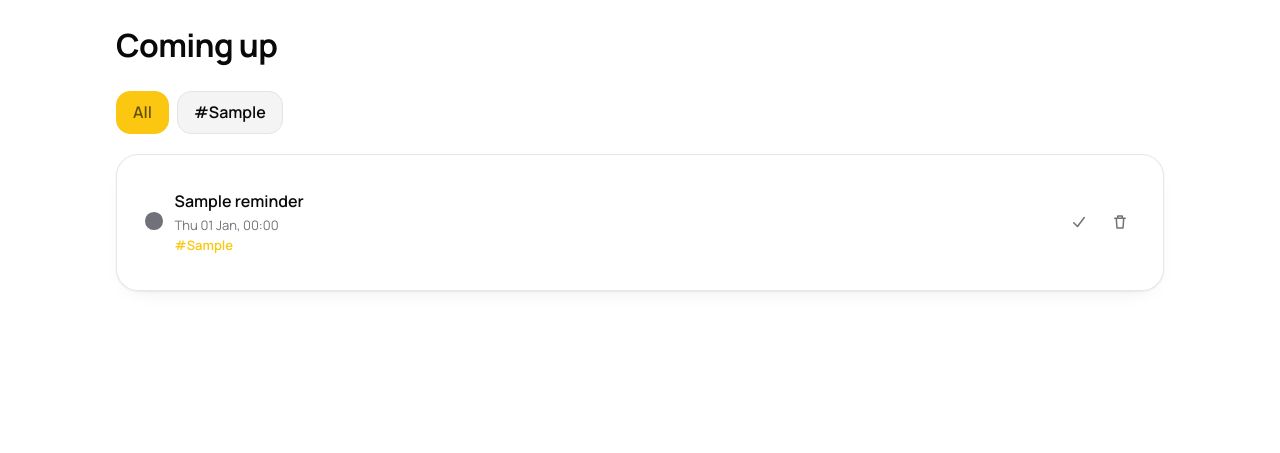
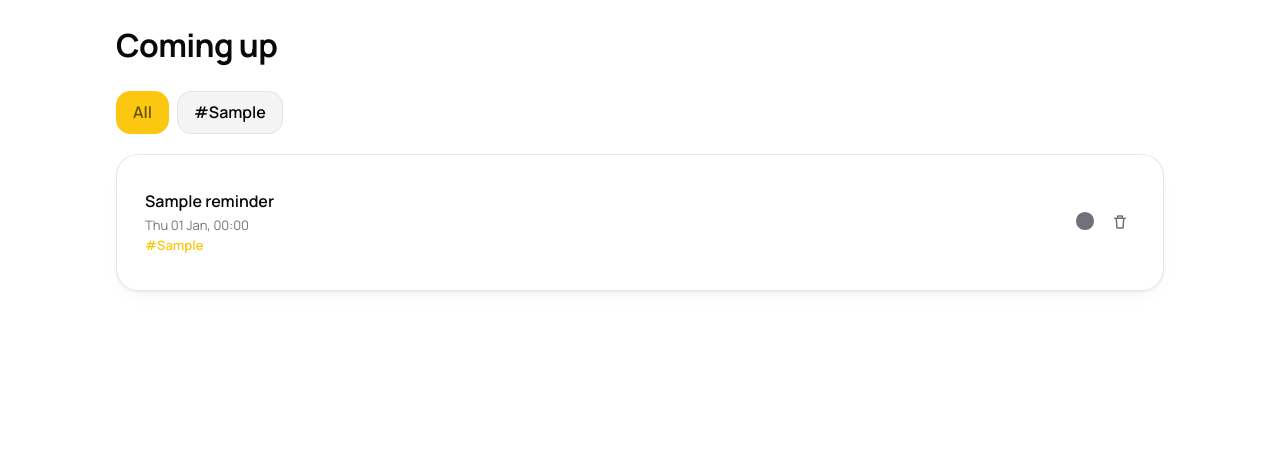
Before and after one commit to lightmorphic/chkt-server, a Flask app: page / in a window 1280 px wide. Shown: the part 60-513 px from the top of the page. Run offline with Flask 3, Linux system fonts and the light colour scheme; the visitor is signed in with stand-in values (Sample User, id 1); tables that the repository leaves empty hold one stand-in row (values such as "Sample post"); parts of the project's set-up code (start-up, migrations or seed data) failed here and were passed over.

Commit message:
Reposition the active circle to match the app's row order exactly
Moved it from before the title to between the title/tags body and the
delete button, matching HomeScreen.kt's ReminderRow order (title
Column -> ActiveCircle -> Delete). Removed the separate "Done" tick
button from the list row it was displacing — the app has no per-row
mark-done action either, only at alert time, which the fired-reminder
overlay's own Done button (still wired to the same /done route)
already covers.

Co-Authored-By: Claude Sonnet 5 <noreply@anthropic.com>

```diff
--- a/app/templates/home.html
+++ b/app/templates/home.html
@@ -14,12 +14,6 @@
 <section class="panel">
   {% for r in reminders %}
   <div class="reminder-row">
-    <form method="post" action="{{ url_for('views.reminder_toggle', reminder_id=r.id) }}">
-      <input type="hidden" name="csrf" value="{{ csrf }}">
-      <button class="active-circle{% if r.enabled %} active{% endif %}" type="submit"
-              aria-label="{{ r.title }}: {{ 'active, tap to switch off' if r.enabled else 'off, tap to switch on' }}"
-              title="{{ 'Active' if r.enabled else 'Off' }}"></button>
-    </form>
     <div class="body">
       <div class="title"><a href="{{ url_for('views.reminder_edit', reminder_id=r.id) }}">{{ r.title }}</a></div>
       {% if describe(r) %}<div class="when">{{ describe(r) }}</div>{% endif %}
@@ -27,14 +21,11 @@
       <div class="when">{% for t in tag_list(r) %}<a href="{{ url_for('views.home', tag=t) }}">#{{ t }}</a> {% endfor %}</div>
       {% endif %}
     </div>
-    <form method="post" action="{{ url_for('views.reminder_done', reminder_id=r.id) }}">
+    <form method="post" action="{{ url_for('views.reminder_toggle', reminder_id=r.id) }}">
       <input type="hidden" name="csrf" value="{{ csrf }}">
-      <button class="icon-btn" type="submit" aria-label="Mark {{ r.title }} done" title="Done">
-        <svg width="18" height="18" viewBox="0 0 24 24" fill="none" stroke="currentColor"
-             stroke-width="2" stroke-linecap="round" stroke-linejoin="round" aria-hidden="true">
-          <path d="M5 13 L10 18 L19 6"/>
-        </svg>
-      </button>
+      <button class="active-circle{% if r.enabled %} active{% endif %}" type="submit"
+              aria-label="{{ r.title }}: {{ 'active, tap to switch off' if r.enabled else 'off, tap to switch on' }}"
+              title="{{ 'Active' if r.enabled else 'Off' }}"></button>
     </form>
     <form method="post" action="{{ url_for('views.reminder_delete', reminder_id=r.id) }}">
       <input type="hidden" name="csrf" value="{{ csrf }}">
```
